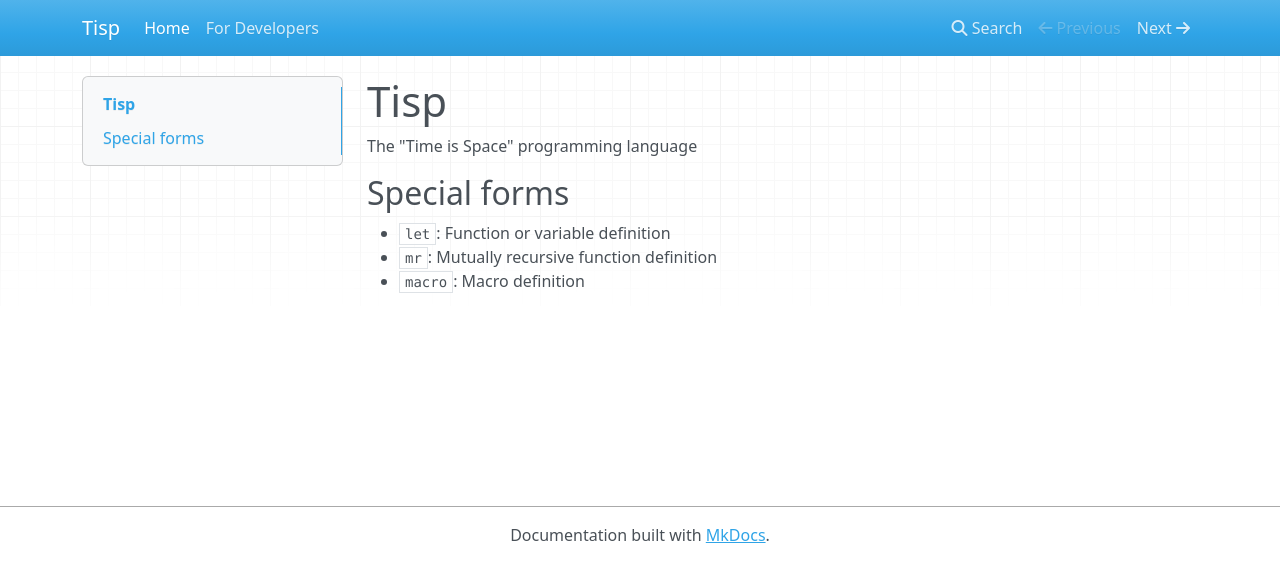
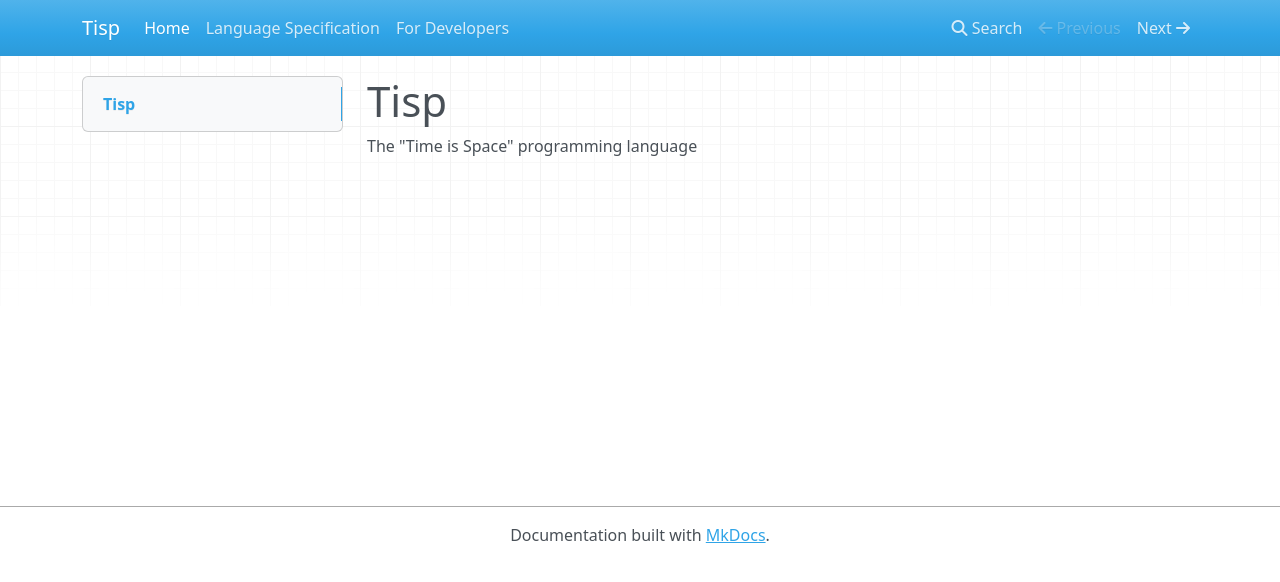
Before and after one commit to cloe-lang/cloe, an MkDocs documentation site: the page built from docs/index.md, in a window 1280 px wide. Shown: the top 582 px of the page. Built offline with MkDocs 1.6.1, drawn with Linux system fonts in a browser that asks for light colours; nearby versions of some CDN libraries; old or Windows-style settings are respelled for this version of MkDocs.

Commit message:
Update documentation

```diff
--- a/docs/index.md
+++ b/docs/index.md
@@ -1,9 +1,3 @@
 # Tisp
 
 The "Time is Space" programming language
-
-## Special forms
-
-- `let`: Function or variable definition
-- `mr`: Mutually recursive function definition
-- `macro`: Macro definition
--- a/mkdocs.yml
+++ b/mkdocs.yml
@@ -1,4 +1,5 @@
 site_name: Tisp
 pages:
   - Home: index.md
+  - Language Specification: language_specification.md
   - For Developers: for_developers.md
```
Also changed, not shown: docs/language_specification.md (added, +7 -0 lines).
